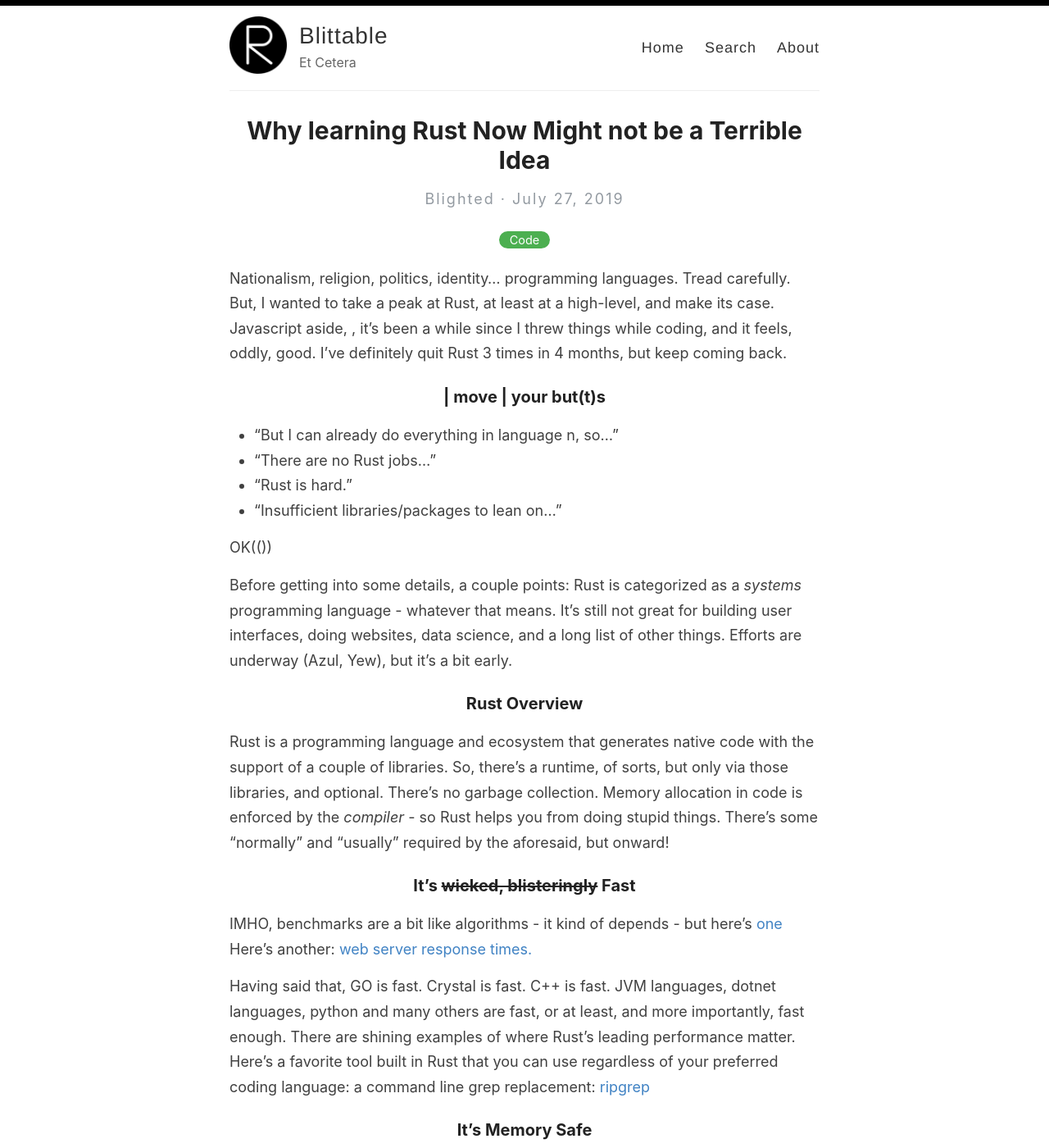
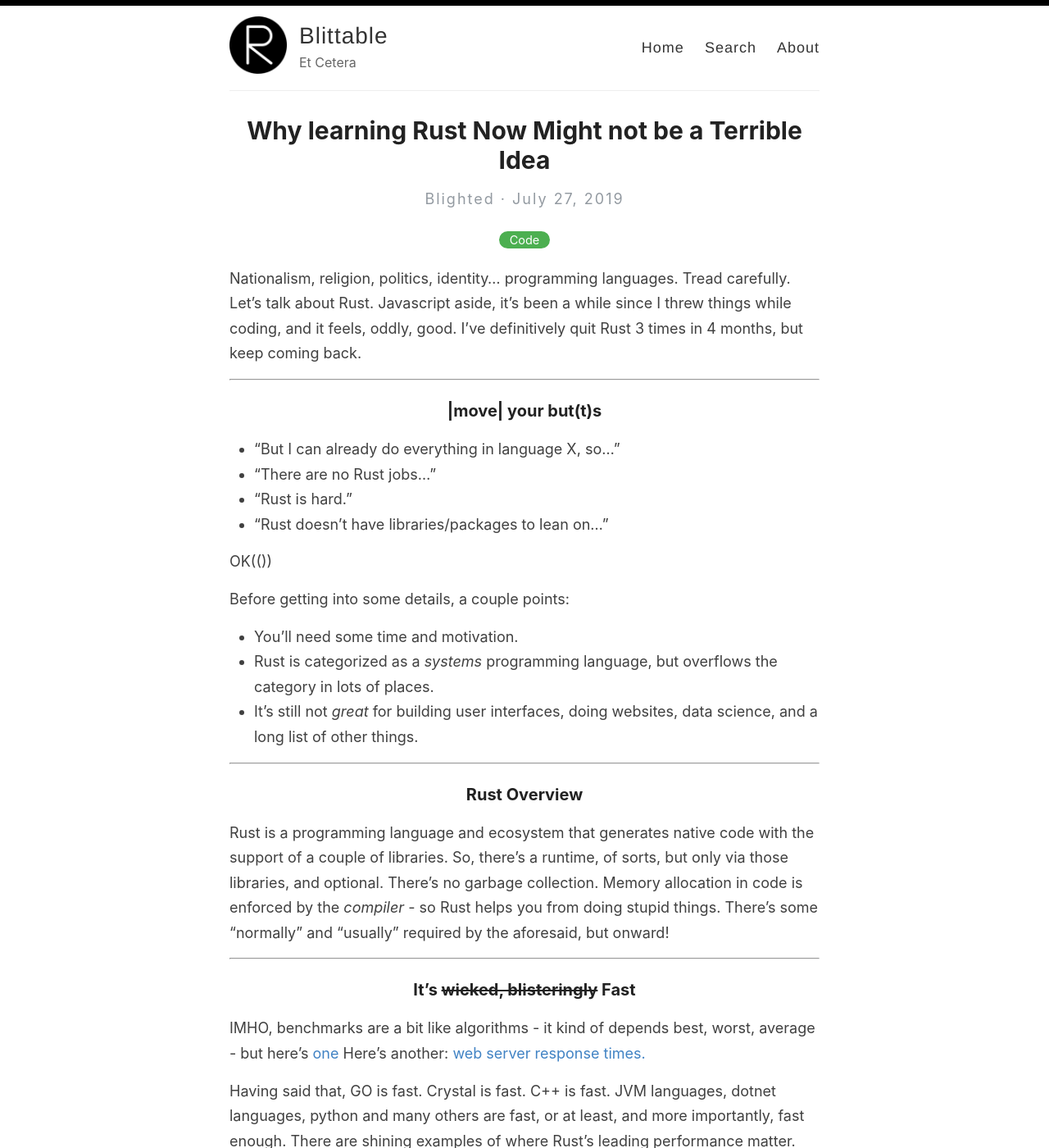
Before and after one commit to blittable/blittable.github.io, a Jekyll site: the page built from _posts/2019-7-27-why-learning-rust-now-might-be-a-not-so-bad-idea.md, in a window 1280 px wide and 1400 px high. Shown: the whole window at 82% size. Built offline with Jekyll 4.4.1, drawn with Linux system fonts in a browser that asks for light colours; some of the changed text lies outside the part shown.

```diff
--- a/_posts/2019-7-27-why-learning-rust-now-might-be-a-not-so-bad-idea.md
+++ b/_posts/2019-7-27-why-learning-rust-now-might-be-a-not-so-bad-idea.md
@@ -4,33 +4,44 @@ title: Why learning Rust Now Might not be a Terrible Idea
 categories: Code
 ---
 
-Nationalism, religion, politics, identity... programming languages.  Tread carefully.  But, I wanted to take a peak at Rust, at least at a high-level, and make its case. Javascript aside,
-, it's been a while since I threw things while coding, and it feels, oddly, good.  I've definitely quit Rust 3 times in 4 months, but keep coming back.
+Nationalism, religion, politics, identity... programming languages.  Tread carefully.  Let's talk about Rust. Javascript aside,
+it's been a while since I threw things while coding, and it feels, oddly, good.  I've definitively quit Rust 3 times in 4 months, but keep coming back.
 
-### | move | your but(t)s
+---
 
-- "But I can already do everything in language n, so..."
+### |move| your but(t)s
+
+- "But I can already do everything in language X, so..."
 - "There are no Rust jobs..."
 - "Rust is hard."
-- "Insufficient libraries/packages to lean on..."
+- "Rust doesn't have libraries/packages to lean on..."
 
 OK(())
 
-Before getting into some details, a couple points: Rust is categorized as a *systems* programming language - whatever that means.  It's still not great for building user interfaces, doing websites, data science, and a long list of other things.  Efforts are underway (Azul, Yew), but it's a bit early.
+Before getting into some details, a couple points:
 
+- You'll need some time and motivation.
+- Rust is categorized as a *systems* programming language, but overflows the category in lots of places.
+- It's still not *great* for building user interfaces, doing websites, data science, and a long list of other things.
+
+---
 
 ### Rust Overview
 
 Rust is a programming language and ecosystem that generates native code with the support of a couple of libraries.  So, there's a runtime, of sorts, but only via those libraries, and optional. There's no garbage collection. Memory allocation in code is enforced by the *compiler* - so Rust helps you from doing stupid things.  There's some "normally" and "usually" required by the aforesaid, but onward!
 
+---
+
 ### It's <s>wicked, blisteringly</s> Fast
 
-IMHO, benchmarks are a bit like algorithms - it kind of depends - but here's <a href="https://benchmarksgame-team.pages.debian.net/benchmarksgame/which-programs-are-fastest.html">one</a> Here's another: <a href="https://www.techempower.com/benchmarks/">web server response times.</a>
+IMHO, benchmarks are a bit like algorithms - it kind of depends best, worst, average - but here's <a href="https://benchmarksgame-team.pages.debian.net/benchmarksgame/which-programs-are-fastest.html">one</a> Here's another: <a href="https://www.techempower.com/benchmarks/">web server response times.</a>
 
 Having said that, GO is fast. Crystal is fast.  C++ is fast.  JVM languages, dotnet languages, python and many others are fast, or at least, and more importantly, fast enough.  There are shining examples of where Rust's leading performance matter.  Here's a favorite tool built in Rust that you can use regardless of your preferred coding language:  a command line grep replacement:  <a href="https://github.com/BurntSushi/ripgrep"> ripgrep </a>
 
 
+---
 ### It's Memory Safe
+---
 
 Buffer overflows, dangling pointers, null pointers... in Rust, these are 'handled' upstream at compile-time.  Or more fairly, the compiler's design mitigates the risk of code not explicitly marked as unsafe from exposing those vulnerabilities.
 PA-DSS (mostly credit cards) auditors enjoy spilling application memory and picking through the contents.
@@ -39,12 +50,16 @@ Baidu SDK's for Intel's SGX <a href="https://github.com/baidu/rust-sgx-sdk">uses
 
 The point: Rust definitely buys you something here - and I had to pick a Rust hill to die on, this would be my choice.
 
+---
 ### Packaging, Runtimes, and libraries
+---
 
 The designers got it right. Halelujah, thank you.  Configurable runtimes, package naming, versioning, features, modules, references, etc.  It works as expected - it's dull and transparent.
 Not to pick on lovely GO, but: <a href="https://github.com/golang/go/wiki/Modules"> go modules</a> that article is too long.  Enough said.
 
+---
 ### Parallel Processing is Fearless, and with Rayon (a crate in Rust lingo) it's Crazy Easy
+---
 
 If I want to write code that limited to one core:
 
@@ -73,10 +88,14 @@ fn sum_of_squares(input: &[i32]) -> i32 {
 
 Wow.  Cool.
 
+---
+
 ### The Documentation is Excellent
 
-There's a learning curve, no doubt.  It takes some discipline, but going through the documentation, especially <a href="https://doc.rust-lang.org/book/is"> The Book</a> is a really good idea.
+There's a learning curve, no doubt.  It takes some discipline, but going through the documentation, especially <a href="https://doc.rust-lang.org/book"> The Book</a> is a really good idea.
 There's no unneeded formalism.  The content is linear.  There's little assumed about your background, but it doesn't pull punches on the more challenging content.  The writing is good.
+
+---
 
 ### Getting Started - A Couple Suggestions
 
@@ -102,18 +121,20 @@ fn main() {
 }
 {% endhighlight %}
 
+---
+
 ### A Pinch More Motivation
 
 - macros, generics, closures, concurrency and parallelism are important Rust features, but you can write tight Rust code without them. There's fun stuff to do as you make progress.
-- There are many excellent crates, too many to mention: but a top-ten, humorless, countdown:
+- There are many excellent crates and projects (https://github.com/rust-unofficial/awesome-rust) - too many to mention: but a top-ten, humorless, countdown:
 
-9  -
-8  -
-7  - <a href="https://github.com/rustsim/nalgebra"> nalgebra </a> - Linear algebra library and some eye-pleasing, well-structured code
-6  - <a href="https://github.com/BurntSushi/xsv"> xsv </a> - You'll never look at a csv file the same way again.
-5  - <a href="https://docs.rs/crate/criterion/0.2.11"> Criterion </a> - statistical benchmarking library with intelligent function sampling and awesome charts/reporting.
-4  - <a href="https://github.com/crossbeam-rs/crossbeam"> Crossbeam </a> - Concurrent programming primitives and tools
-3  -
-2  -
-1  -
-0  -
+[9  - <a href="https://github.com/actix/actix-web"> Actix </a> A performant web framework]
+8  - [<a href="https://docs.rs/nom/5.0.0/nom/">] Parser combinators</a>
+7  - <a href="https://github.com/ogham/exa"> exa </a> - A modern version of ls
+6  - <a href="https://github.com/rustsim/nalgebra"> nalgebra </a> - Linear algebra library and some eye-pleasing, well-structured code
+5  - <a href="https://github.com/BurntSushi/xsv"> xsv </a> - You'll never look at a csv file the same way again.
+4  - <a href="https://docs.rs/crate/criterion/0.2.11"> Criterion </a> - statistical benchmarking library with intelligent function sampling and awesome charts/reporting.
+3  - <a href="https://github.com/crossbeam-rs/crossbeam"> Crossbeam </a> - Concurrent programming primitives and tools
+2  - <a href="https://github.com/tikv/tikv"> TIKV </a> A key-value database powered by etcd and rocksdb with an optional, stateless, mysql compatibility layer (TIDB)
+1  - <a href="https://github.com/BurntSushi/ripgrep"> Grep Replacement </a>
+0  - <a href="https://github.com/firecracker-microvm/firecracker"> Micro VM Framework </a>
```
